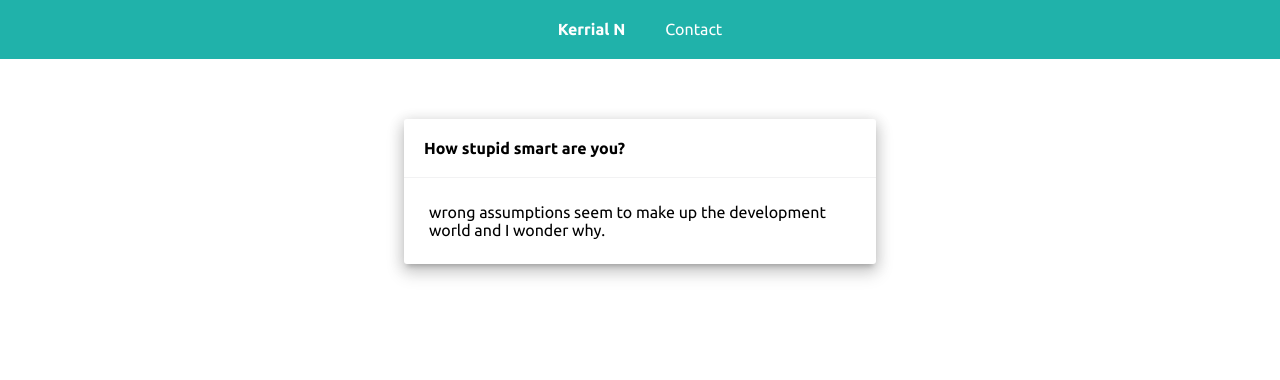
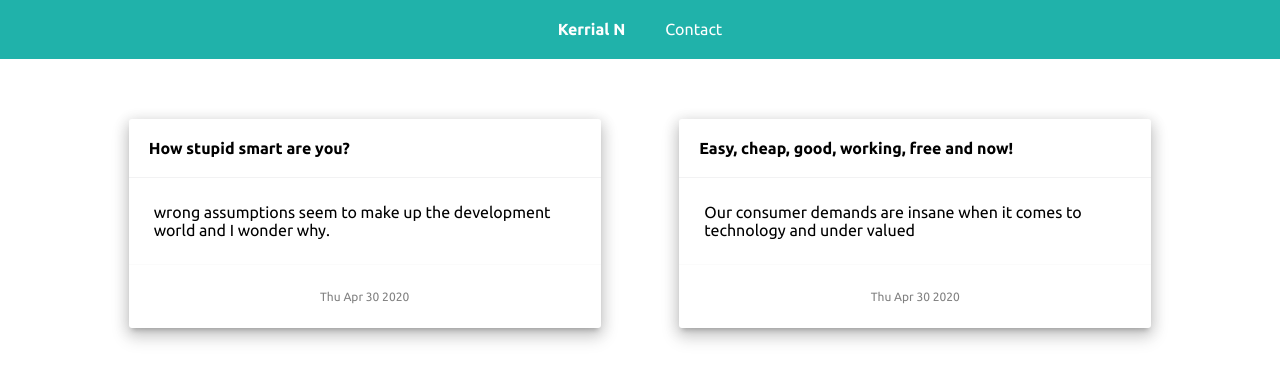
Before and after one commit to Kerrialn/kerrialn.com, a React (Create React App) app: page / in a window 1280 px wide. Shown: the top 380 px of the page. Built offline with nearby package versions, Linux system fonts and the light colour scheme; the HTML template or start-up script is replaced by a standard one; a web font is replaced by a local one.

Commit message:
update layout / sources

```diff
--- a/src/components/blog/blog.module.css
+++ b/src/components/blog/blog.module.css
@@ -26,7 +26,9 @@
 }
 
 .title {
-  margin-bottom: 50px;
+  margin-bottom: 30px;
+  font-weight: bold;
+  font-size: 18px;
 }
 
 .card {
@@ -46,3 +48,17 @@
   border-top: 1px solid rgba(0, 0, 0, 0.015);
   display: flex;
 }
+
+.source {
+  display: flex;
+  justify-content: space-between;
+  padding: 10px;
+  border-top: 1px solid rgba(0, 0, 0, 0.015);
+}
+
+.flex {
+  display: flex;
+}
+.between {
+  justify-content: space-between;
+}
--- a/src/components/blog/blog.tsx
+++ b/src/components/blog/blog.tsx
@@ -19,16 +19,39 @@ class Blog extends React.Component<Props> {
       return this.props.match.params.slug;
     };
 
+    const getSources = (filteredblog: any): JSX.Element => {
+      return filteredblog.sources.map((source: any, i: number) => {
+        return (
+          <div>
+            <div className={style.source}>
+              <div>{source.title}</div>
+              <a target='_BLANK' href={source.link}>
+                {source.link}
+              </a>
+            </div>
+          </div>
+        );
+      });
+    };
+
     return (
       <div className={style.blog}>
         {data.blogs
           .filter((blog) => blog.slug == this.props.match.params.slug)
           .map((filteredblog, index) => (
             <div>
-              <h1 className={style.title}>{filteredblog.title}</h1>
+              <div className={[style.flex, style.between].join(" ")}>
+                <div className={style.title}>{filteredblog.title}</div>
+                <div>{filteredblog.date.toDateString()}</div>
+              </div>
+
               {filteredblog.content.map((c, i) => {
                 return <p>{c}</p>;
               })}
+
+              {filteredblog.sources.length ? (
+                <div>{getSources(filteredblog)}</div>
+              ) : null}
             </div>
           ))}
       </div>
--- a/src/components/blogs/blogs.module.css
+++ b/src/components/blogs/blogs.module.css
@@ -1,7 +1,7 @@
 @media (min-width: 0px) and (max-width: 768px) {
   /* rules for mobile horizontal (480 > 768)  */
   .blogs {
-    margin: 0 50px;
+    margin: 0 2%;
     display: flex;
     flex-wrap: wrap;
     justify-content: space-evenly;
@@ -14,7 +14,7 @@
 @media (min-width: 768px) and (max-width: 992px) {
   /* rules for tablet (768 > 992) */
   .blogs {
-    margin: 0 50px;
+    margin: 0 15%;
     display: flex;
     flex-wrap: wrap;
     justify-content: space-evenly;
@@ -51,6 +51,12 @@
   }
 }
 
+.date {
+  font-size: 12px;
+  text-align: center;
+  color: gray;
+}
+
 .blog a {
   text-decoration: none;
   color: #000000;
@@ -85,3 +91,7 @@
   border-top: 1px solid rgba(0, 0, 0, 0.015);
   display: flex;
 }
+
+.justifiyCenter {
+  justify-content: center;
+}
--- a/src/components/blogs/blogs.tsx
+++ b/src/components/blogs/blogs.tsx
@@ -16,6 +16,15 @@ export const Blogs: React.FC<IBlogsProps> = (props): JSX.Element => {
               <div className={style.card}>
                 <div className={style.header}>{blog.title}</div>
                 <div className={style.inner}>{blog.summary}</div>
+                <div
+                  className={[
+                    style.footer,
+                    style.date,
+                    style.justifiyCenter,
+                  ].join(" ")}
+                >
+                  {blog.date.toDateString()}
+                </div>
               </div>
             </Link>
           </div>
--- a/src/data/data.ts
+++ b/src/data/data.ts
@@ -17,15 +17,20 @@ export const data = {
         "The same sort of thing can be seen on Facebook, when was the last time your checked your privicy settings? It seems the website is actively trying to distract it's customers from changing their settings.",
         "personally I think over time, frustation with over advertising, overly confusing application processes and layouts, will give rise to a simplify movemnt, that will either reject techonology all together, such as anti-wifi cafes where non-tech activities would be promoted and/or applications that are the simplist and easiest to use, configure and modify or merely appear to be so, will become king of the digial mound of data dirt.",
       ],
+      sources: [],
+      date: new Date("April 30, 2020 17:30:00"),
       published: true,
     },
     {
       id: 2,
-      slug: "a-technical-comma-1",
-      title: "A Technical Comma 2",
-      summary: "I'm feeling tired of technology and realising it's downsides.",
-      content: ["something"],
-      published: false,
+      slug: "easy-cheap-good-working-free-and-now",
+      title: "Easy, cheap, good, working, free and now!",
+      summary:
+        "Our consumer demands are insane when it comes to technology and under valued",
+      content: [],
+      sources: [],
+      date: new Date("April 30, 2020 21:25:00"),
+      published: true,
     },
   ],
 };
```
